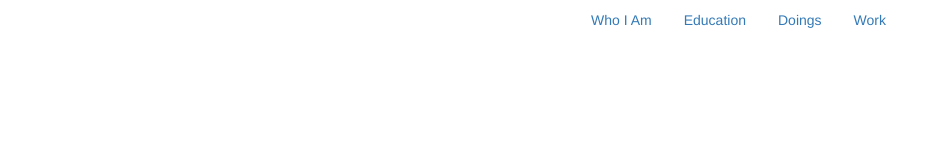
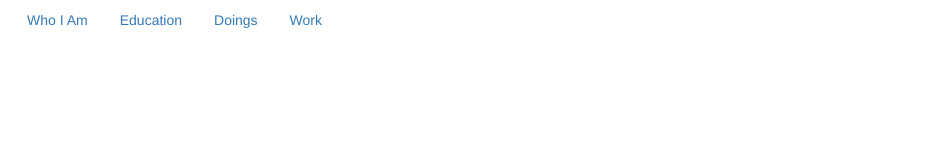
Before and after one commit to alexchudik/alexchudik.github.io, a plain HTML site: page index.html in a window 1280 px wide. Shown: the full height of the page, 114-1047 px from the left. Drawn offline with Linux system fonts and the light colour scheme.

Commit message:
no right

```diff
--- a/index.html
+++ b/index.html
@@ -33,7 +33,7 @@
             <a class="navbar-brand" href="/#" style="padding-top:5px;"><img src="/img/ac.png" height="35px" id="logo" onmouseover="this.src='/img/ac.png';" onmouseout="this.src='/img/ac.png';"> Alex Chudik</a>
           </div>
           <div class="navbar-collapse collapse">
-            <ul class="nav nav-pills navbar-right my-menu">
+            <ul class="nav nav-pills">
               <li><a href="/#about">Who I Am</a></li>
               <li><a href="/#education">Education</a></li>
               <li><a href="/#doings">Doings</a></li>
```
